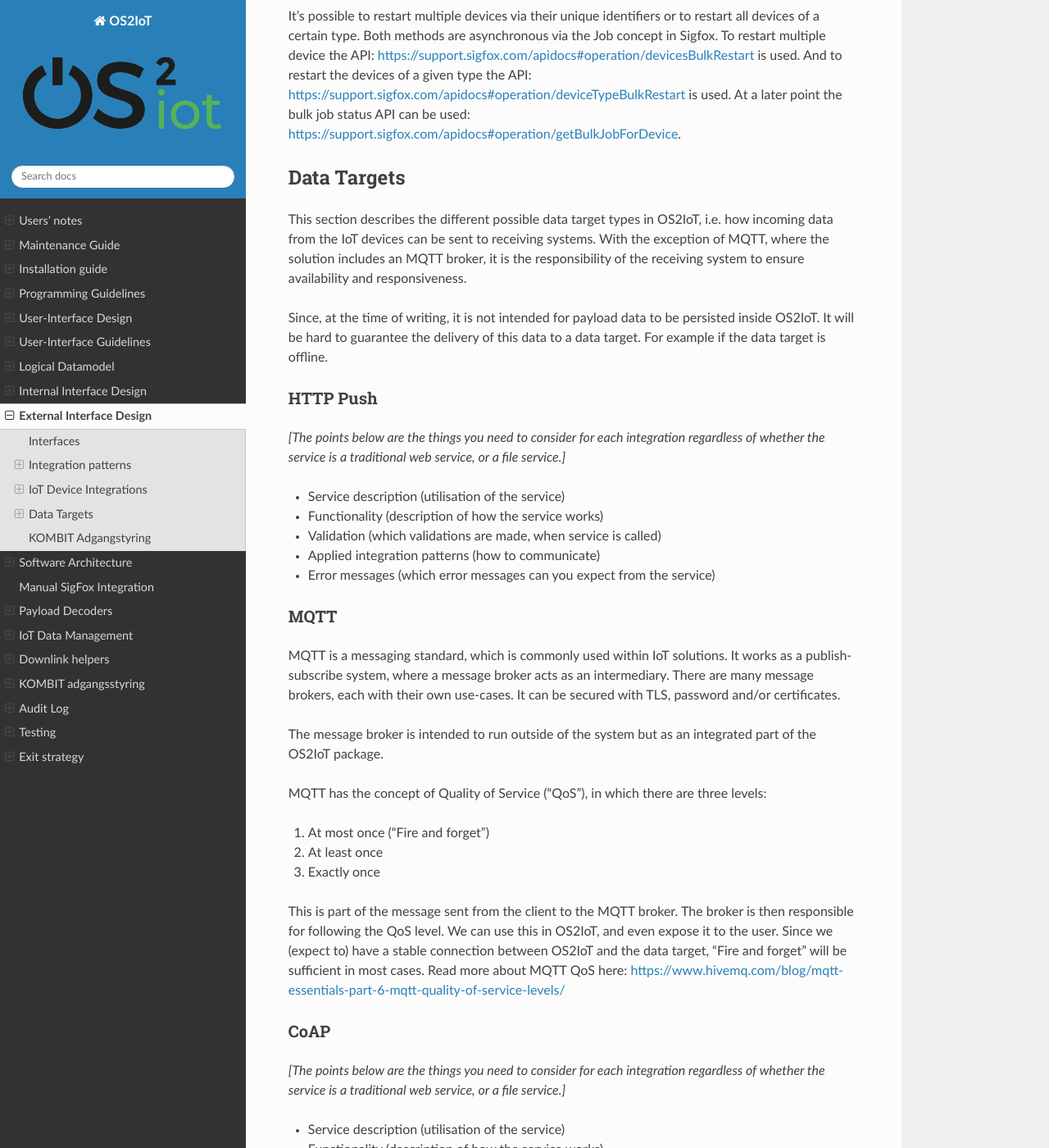
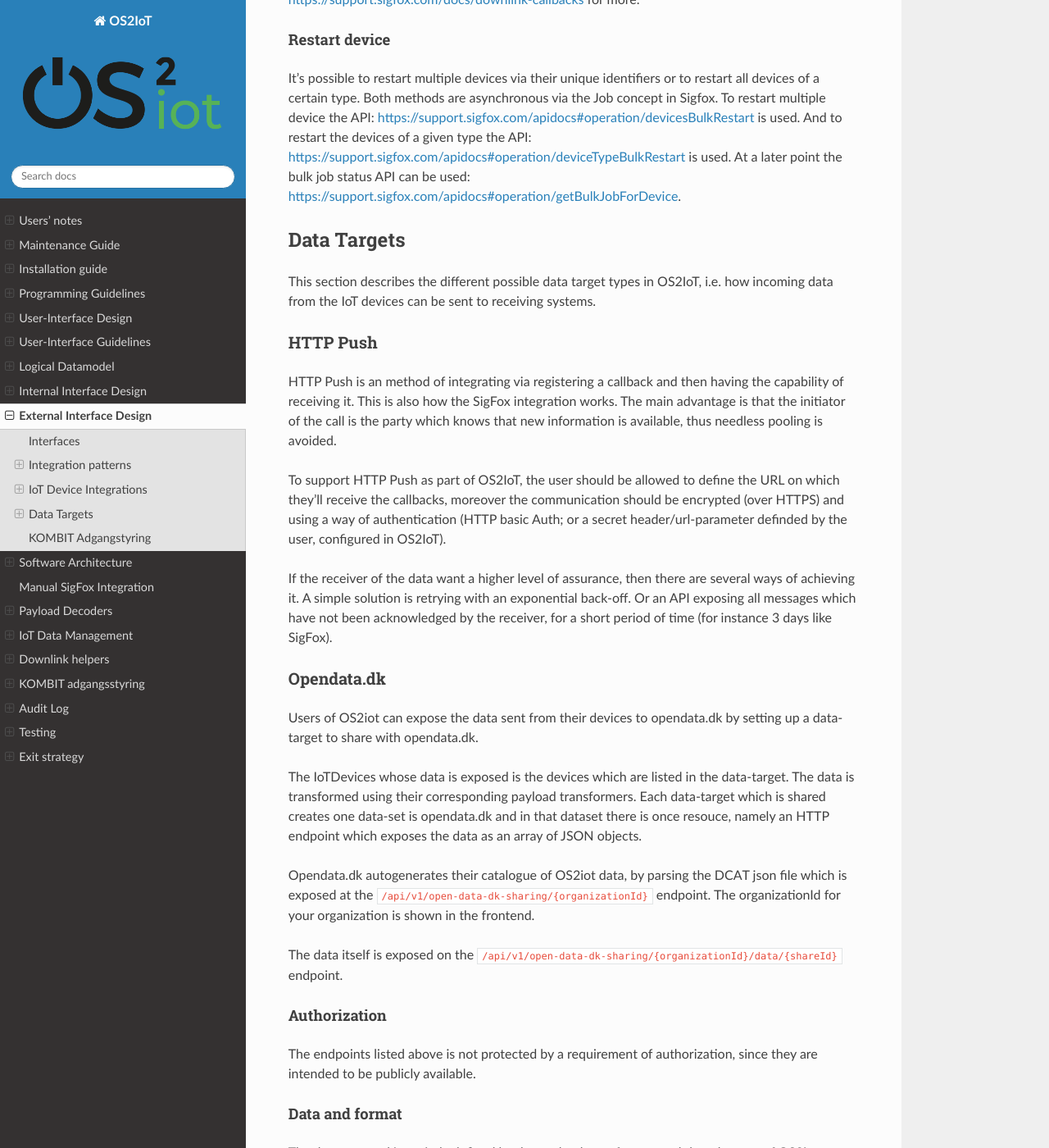
Before and after one commit to OS2iot/OS2iot-docs, a Sphinx documentation site: the page built from source/external-interface-design/external-interface-design.rst, in a window 1280 px wide and 1400 px high, scrolled down 10060 px. Shown: the whole window at 82% size. Built offline with Sphinx 7.4.7 and the Read the Docs theme 2.0.0, drawn with Linux system fonts in a browser that asks for light colours; some of the changed text lies outside the part shown.

Commit message:
Update external interface design

```diff
--- a/source/external-interface-design/external-interface-design.rst
+++ b/source/external-interface-design/external-interface-design.rst
@@ -459,115 +459,27 @@ https://support.sigfox.com/apidocs#operation/deviceTypeBulkRestart is
 used. At a later point the bulk job status API can be used:
 https://support.sigfox.com/apidocs#operation/getBulkJobForDevice.
 
-.. _data-targets-1:
-
 Data Targets
--------------------------------------------------------------------
+------------
 
 This section describes the different possible data target types in
 OS2IoT, i.e. how incoming data from the IoT devices can be sent to
-receiving systems. With the exception of MQTT, where the solution
-includes an MQTT broker, it is the responsibility of the receiving
-system to ensure availability and responsiveness.
-
-Since, at the time of writing, it is not intended for payload data to be
-persisted inside OS2IoT. It will be hard to guarantee the delivery of
-this data to a data target. For example if the data target is offline.
+receiving systems.
 
 HTTP Push
-^^^^^^^^^^^^^^^^^^^^^^^^^^^^^^^^^^
+^^^^^^^^^
 
-*[The points below are the things you need to consider for each
-integration regardless of whether the service is a traditional web
-service, or a file service.]*
-
--  Service description (utilisation of the service)
-
--  Functionality (description of how the service works)
-
--  Validation (which validations are made, when service is called)
-
--  Applied integration patterns (how to communicate)
-
--  Error messages (which error messages can you expect from the service)
-
-MQTT
-^^^^^^^^^^^^^^^^^^^^^^^^^^^^^^^^^^
-
-MQTT is a messaging standard, which is commonly used within IoT
-solutions. It works as a publish-subscribe system, where a message
-broker acts as an intermediary. There are many message brokers, each
-with their own use-cases. It can be secured with TLS, password and/or
-certificates.
-
-The message broker is intended to run outside of the system but as an
-integrated part of the OS2IoT package.
-
-MQTT has the concept of Quality of Service (“QoS”), in which there are
-three levels:
-
-1. At most once (“Fire and forget”)
-
-2. At least once
-
-3. Exactly once
-
-This is part of the message sent from the client to the MQTT broker. The
-broker is then responsible for following the QoS level. We can use this
-in OS2IoT, and even expose it to the user. Since we (expect to) have a
-stable connection between OS2IoT and the data target, “Fire and forget”
-will be sufficient in most cases. Read more about MQTT QoS here:
-https://www.hivemq.com/blog/mqtt-essentials-part-6-mqtt-quality-of-service-levels/
-
-CoAP
-^^^^^^^^^^^^^^^^^^^^^^^^^^^^^^^^^^
-
-*[The points below are the things you need to consider for each
-integration regardless of whether the service is a traditional web
-service, or a file service.]*
-
--  Service description (utilisation of the service)
-
--  Functionality (description of how the service works)
-
--  Validation (which validations are made, when service is called)
-
--  Applied integration patterns (how to communicate)
-
--  Error messages (which error messages can you expect from the service)
-
-WebSocket
-^^^^^^^^^^^^^^^^^^^^^^^^^^^^^^^^^^
-
--  Service description (utilisation of the service)
-
--  Functionality (description of how the service works)
-
--  Validation (which validations are made, when service is called)
-
--  Applied integration patterns (how to communicate)
-
--  Error messages (which error messages can you expect from the service)
-
-WebHook
-^^^^^^^^^^^^^^^^^^^^^^^^^^^^^^^^^^
-
-WebHook is an method of integrating via registering a callback and then
+HTTP Push is an method of integrating via registering a callback and then
 having the capability of receiving it. This is also how the SigFox
 integration works. The main advantage is that the initiator of the call
 is the party which knows that new information is available, thus
 needless pooling is avoided.
 
-To support WebHooks as part of OS2IoT, the user should be allowed to
+To support HTTP Push as part of OS2IoT, the user should be allowed to
 define the URL on which they’ll receive the callbacks, moreover the
 communication should be encrypted (over HTTPS) and using a way of
 authentication (HTTP basic Auth; or a secret header/url-parameter
 definded by the user, configured in OS2IoT).
-
-Depending on the desired quality of service more functionality should be
-implemented. If a “fire-and-forget”-strategy is acceptable, then we
-should simply implement the callbacks as described above, and leave it
-at that.
 
 If the receiver of the data want a higher level of assurance, then there
 are several ways of achieving it. A simple solution is retrying with an
@@ -576,7 +488,7 @@ been acknowledged by the receiver, for a short period of time (for
 instance 3 days like SigFox).
 
 Opendata.dk
-^^^^^^^^^^^^^^^^^^^^^^^^^^^^^^^^^^
+^^^^^^^^^^^
 
 Users of OS2iot can expose the data sent from their devices to opendata.dk by setting up a data-target to share with opendata.dk.
 
--- a/source/index.rst
+++ b/source/index.rst
@@ -1,8 +1,8 @@
 .. image:: https://os2.eu/sites/default/files/styles/node_banner/public/products/os2_produktbanner_iot.png
 
-
-Welcome to OS2IoT's documentation!
-==================================
+******
+OS2IoT
+******
 
 This is the documentation of OS2iot.
 General information about what problem this tries to solve is available at the `OS2 website here <https://os2.eu/produkt/os2iot>`__ (in danish).
```
Also changed, not shown: other parts of source/external-interface-design/external-interface-design.rst (+0 -2 lines), source/external-interface-design/media/image5.png, source/external-interface-design/media/image6.png, source/external-interface-design/media/image7.png.
